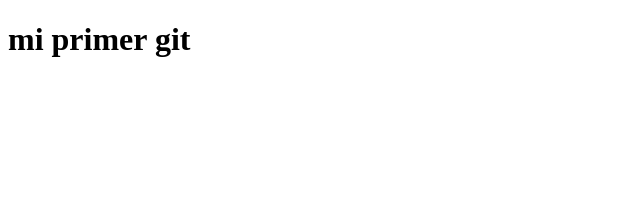
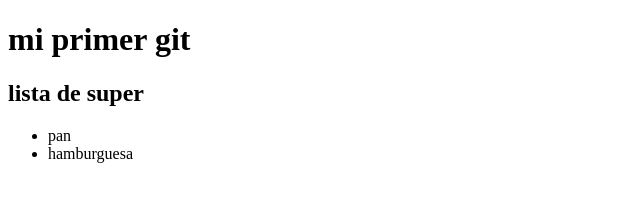
Before and after one commit to jerostagno/Mi-primer-git, a plain HTML site: page index.html in a window 1280 px wide. Shown: the whole page, without its empty margins (0-640 px from the left). Drawn offline with Linux system fonts and the light colour scheme.

Commit message:
agregue una lista

```diff
--- a/index.html
+++ b/index.html
@@ -8,5 +8,11 @@
 </head>
 <body>
     <h1>mi primer git</h1>
+    <h2>lista de super</h2>
+    <ul>
+        <li>pan</li>
+        <li>hamburguesa</li>
+
+    </ul>
 </body>
 </html>
```
